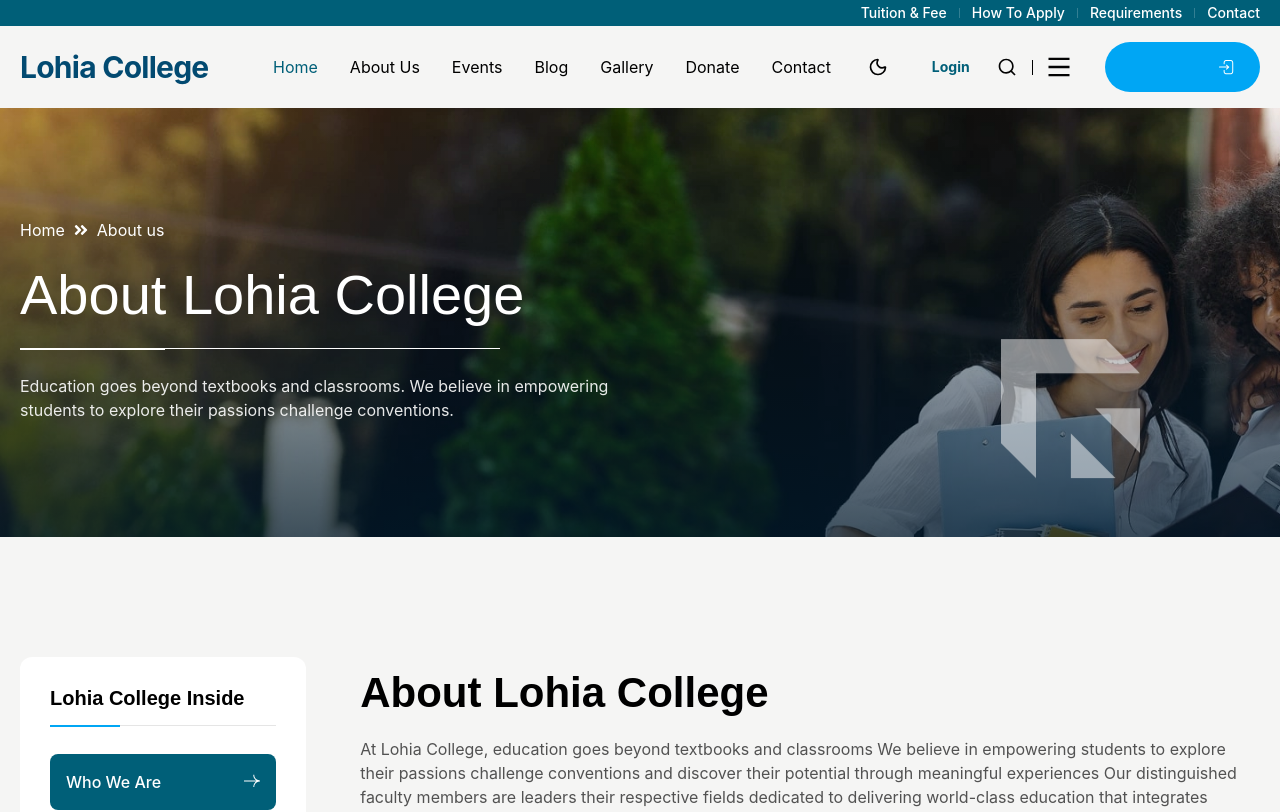
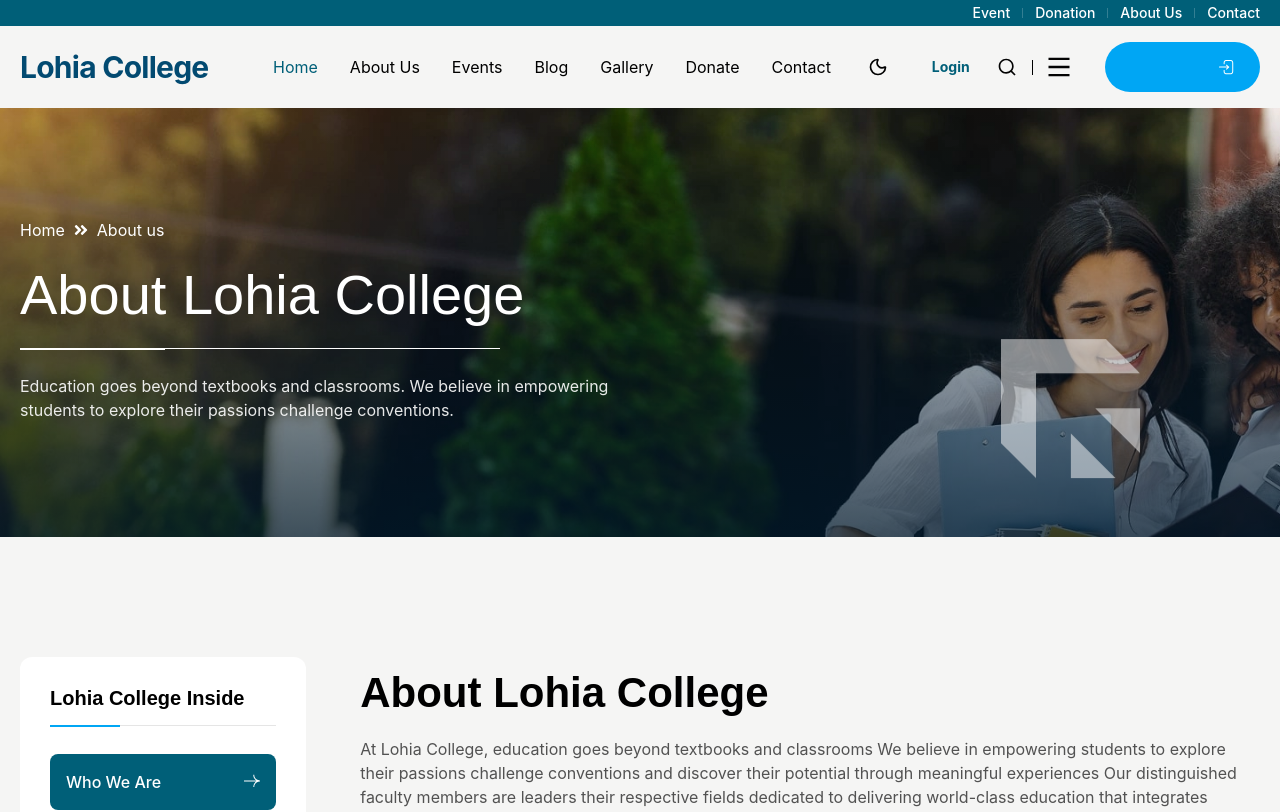
Before and after one commit to Mkambani/churulohiacollege, a React (Vite) app: page /about in a window 1280 px wide. Shown: the top 812 px of the page. Built offline with nearby package versions, Linux system fonts and the light colour scheme; a web font is replaced by a local one.

Commit message:
Update Header.tsx

```diff
--- a/src/components/Header.tsx
+++ b/src/components/Header.tsx
@@ -55,17 +55,17 @@ export const Header: React.FC = () => {
                   <ul className="relative items-center box-border flex flex-wrap justify-center list-none break-words pl-0 md:justify-end">
                     <li className="box-border min-h-[auto] min-w-[auto] break-words my-2 md:my-0">
                       <Link to="/about" className="relative text-white text-sm font-medium items-center box-border flex leading-[10px] break-words capitalize">
-                        <span className="box-border block grow min-h-[auto] min-w-[auto] break-words">Tuition &amp; Fee</span>
+                        <span className="box-border block grow min-h-[auto] min-w-[auto] break-words">Event</span>
                       </Link>
                     </li>
                     <li className="box-border min-h-[auto] min-w-[auto] break-words my-2 md:my-0">
                       <Link to="/about" className="relative text-white text-sm font-medium items-center box-border flex leading-[10px] break-words capitalize ml-2.5 pl-2.5 border-l border-solid border-white/20 md:ml-3 md:pl-3">
-                        <span className="box-border block grow min-h-[auto] min-w-[auto] break-words">How to Apply</span>
+                        <span className="box-border block grow min-h-[auto] min-w-[auto] break-words">Donation</span>
                       </Link>
                     </li>
                     <li className="box-border min-h-[auto] min-w-[auto] break-words my-2 md:my-0">
                       <Link to="/about" className="relative text-white text-sm font-medium items-center box-border flex leading-[10px] break-words capitalize ml-2.5 pl-2.5 border-l border-solid border-white/20 md:ml-3 md:pl-3">
-                        <span className="box-border block grow min-h-[auto] min-w-[auto] break-words">Requirements</span>
+                        <span className="box-border block grow min-h-[auto] min-w-[auto] break-words">About Us</span>
                       </Link>
                     </li>
                     <li className="box-border min-h-[auto] min-w-[auto] break-words my-2 md:my-0">
```
